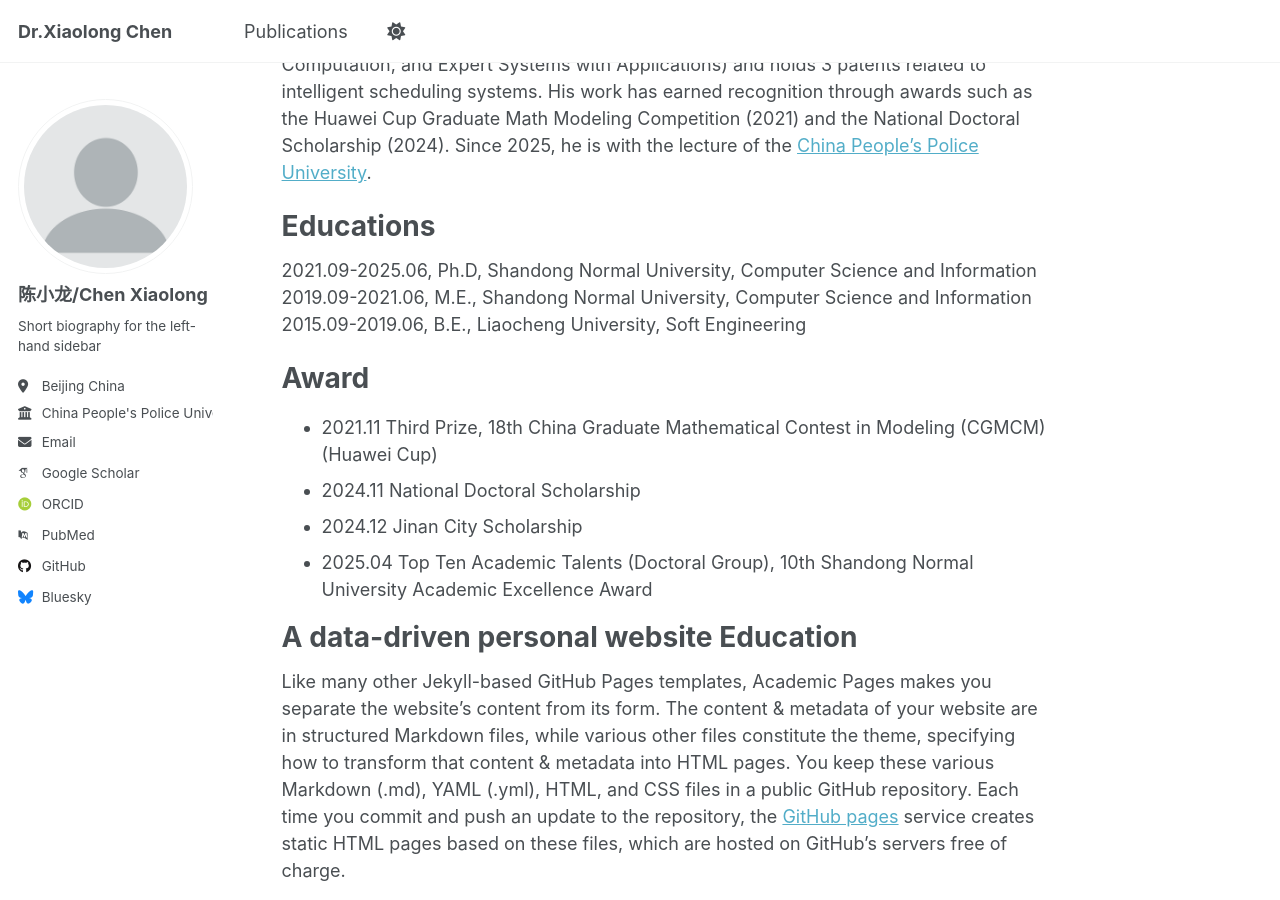
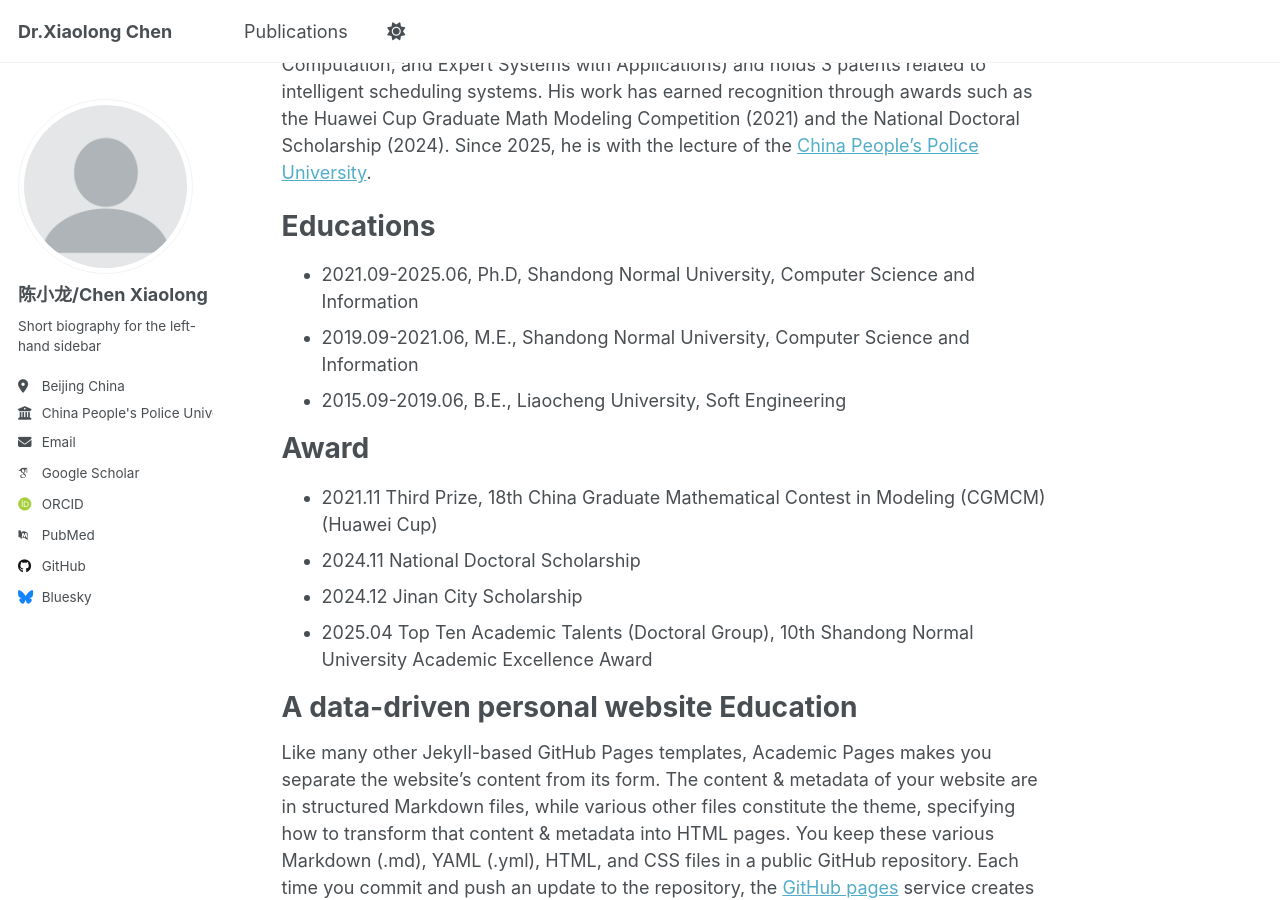
Before and after one commit to chenxi9708/chenxi9708.github.io, a Jekyll site: the page built from _pages/about.md, in a window 1280 px wide and 900 px high, scrolled down 306 px. Built offline with Jekyll 4.4.1, drawn with Linux system fonts in a browser that asks for light colours; some web fonts are replaced; a script that is not in the unit is left out.

```diff
--- a/_pages/about.md
+++ b/_pages/about.md
@@ -13,9 +13,9 @@ Since 2025, he is with the lecture of the [China People's Police University](htt
 
 # Educations
 
-2021.09-2025.06, Ph.D, Shandong Normal University, Computer Science and Information
-2019.09-2021.06, M.E., Shandong Normal University, Computer Science and Information
-2015.09-2019.06, B.E., Liaocheng University, Soft Engineering
+- 2021.09-2025.06, Ph.D, Shandong Normal University, Computer Science and Information
+- 2019.09-2021.06, M.E., Shandong Normal University, Computer Science and Information
+- 2015.09-2019.06, B.E., Liaocheng University, Soft Engineering
 
 # Award
 
```
